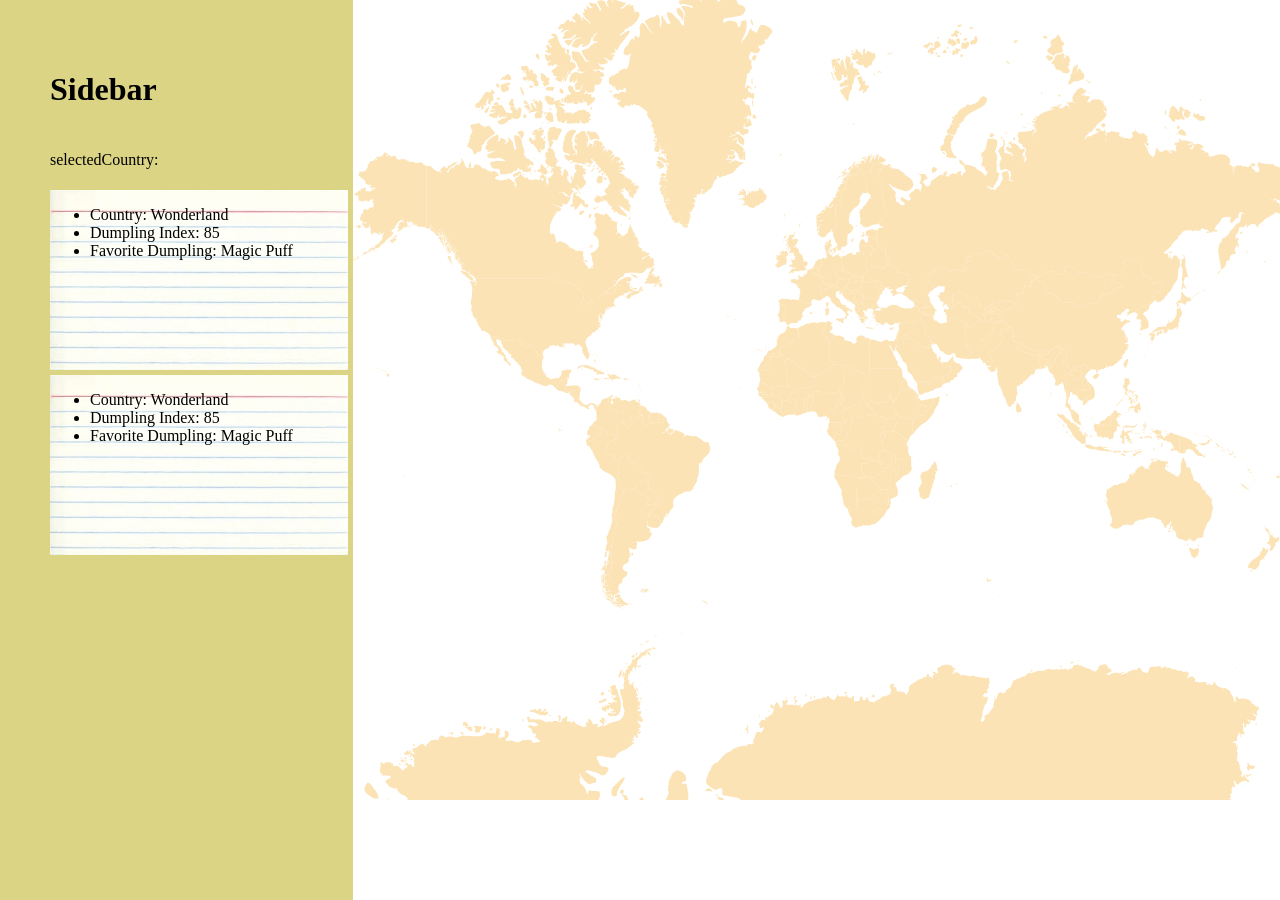
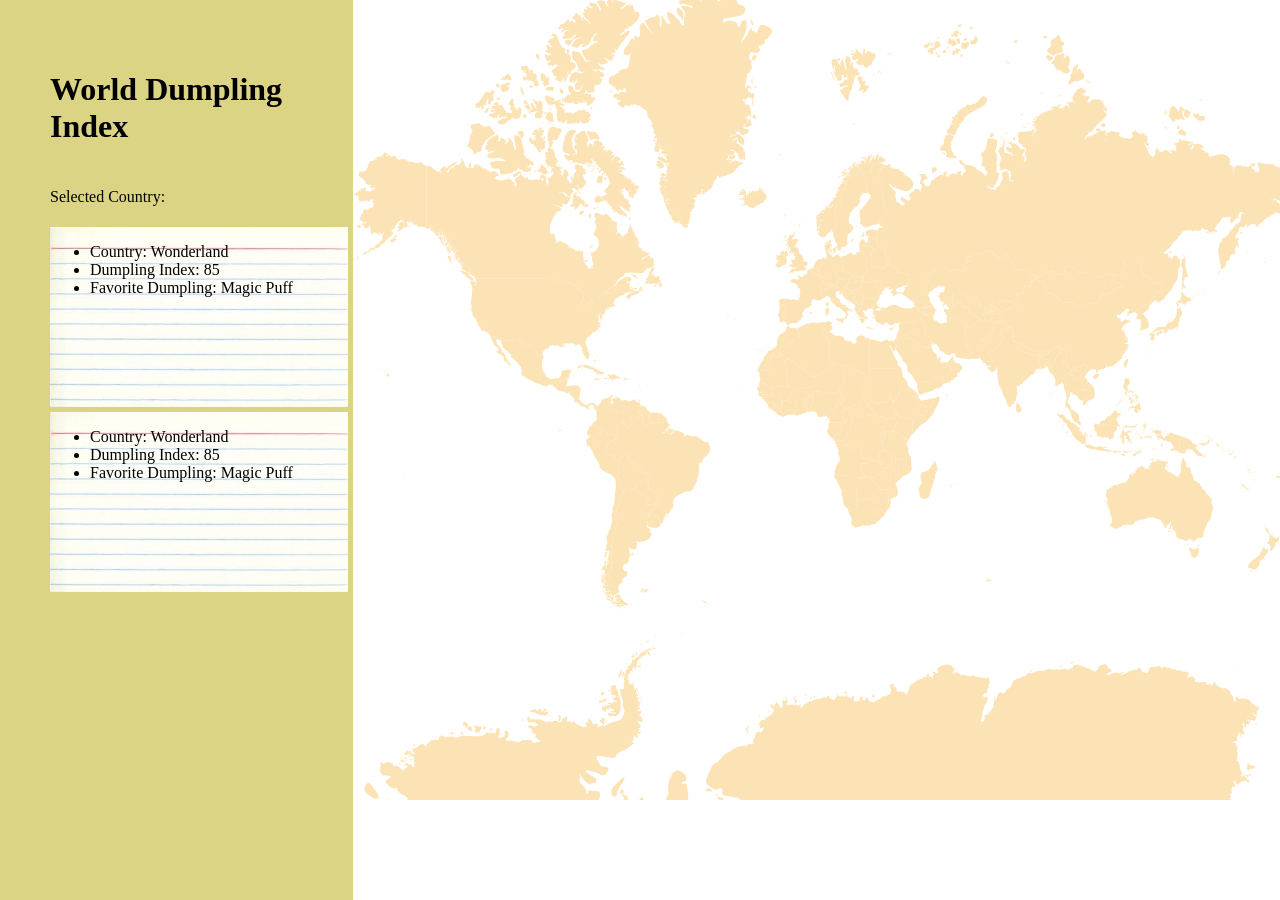
Before and after one commit to leviv/dumpling, a SvelteKit app: page /map in a window 1280 px wide. Built offline with nearby package versions, Linux system fonts and the light colour scheme.

Commit message:
swapped some text for appearance

```diff
--- a/src/components/Sidebar.svelte
+++ b/src/components/Sidebar.svelte
@@ -5,9 +5,9 @@
 </script>
 
 <div class="container">
-	<h1>Sidebar</h1>
+	<h1>World Dumpling Index</h1>
 
-	<p>selectedCountry: {selectedCountry}</p>
+	<p>Selected Country: {selectedCountry}</p>
 
 	<Card />
 	<Card />
```
